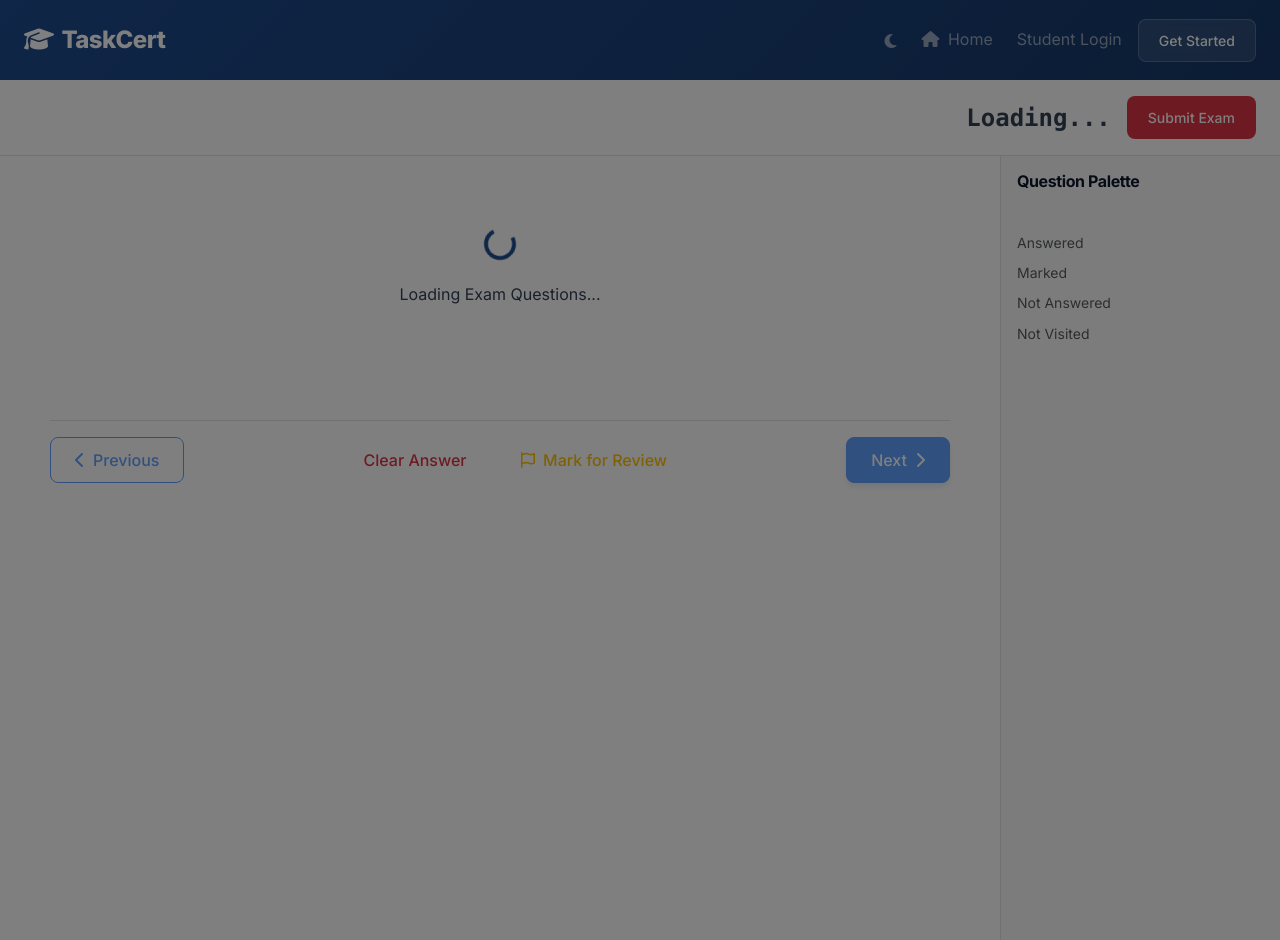
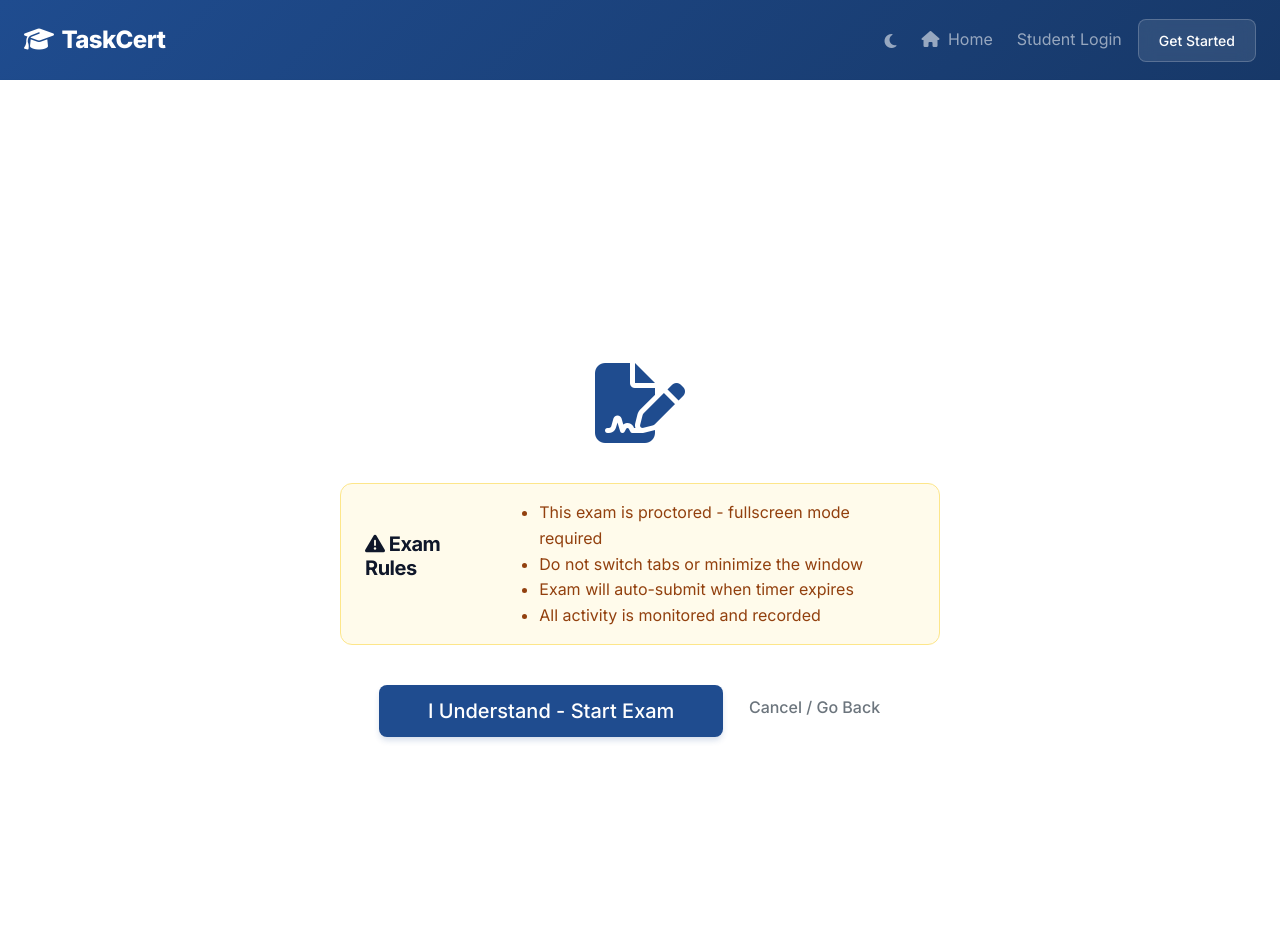
Before and after one commit to satish179/TaskCert, a Django app: template templates/exams/take_exam.html in a window 1280 px wide. Run offline with Django 5.2, Linux system fonts and the light colour scheme; the template is opened without the code that fills it, so the values that code supplies are empty.

Commit message:
Fix: Replace Intro Modal with standard Overlay to prevent backdrop freeze

```diff
--- a/templates/exams/take_exam.html
+++ b/templates/exams/take_exam.html
@@ -68,10 +68,9 @@
 </div>
 
 <!-- Intro Modal (Shows on Load) -->
-<div class="modal fade" id="introModal" data-bs-backdrop="static" data-bs-keyboard="false" tabindex="-1">
-    <div class="modal-dialog modal-fullscreen">
-        <div class="modal-content">
-            <div class="d-flex flex-column justify-content-center align-items-center p-5 w-100 h-100">
+<!-- Intro Overlay (Custom, no Bootstrap Modal) -->
+<div id="introOverlay"
+    style="position: fixed; top: 0; left: 0; width: 100vw; height: 100vh; z-index: 100000; background: white; display: flex; flex-direction: column; justify-content: center; align-items: center;">
     <div class="text-center" style="max-width: 600px;">
         <i class="fas fa-file-signature text-primary mb-4" style="font-size: 5rem;"></i>
         <h2 class="mb-3">{{ exam.name }}</h2>
@@ -90,9 +89,6 @@
         <a href="/exams/" class="btn btn-outline-secondary mt-3">Cancel / Go Back</a>
     </div>
 </div>
-        </div>
-    </div>
-</div>
 {% endblock %}
 
 {% block extra_js %}
@@ -109,13 +105,12 @@
         timerInterval: null
     };
 
-    // On Load: Show Intro Modal
+    // On Load: Manage Intro Overlay
     document.addEventListener('DOMContentLoaded', () => {
-        const introModal = new bootstrap.Modal(document.getElementById('introModal'));
-        introModal.show();
+        const introOverlay = document.getElementById('introOverlay');
 
         document.getElementById('startBtn').addEventListener('click', () => {
-            introModal.hide();
+            introOverlay.style.display = 'none'; // Hide overlay
             startExam();
         });
     });
```
Lines whose indentation alone changed are shown as unchanged.
